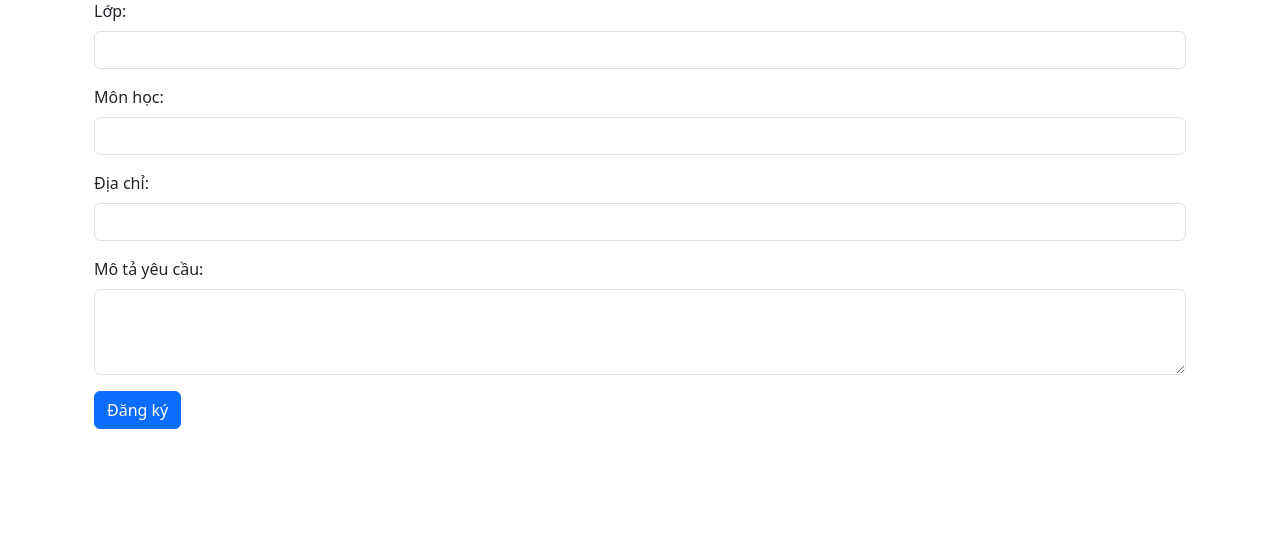
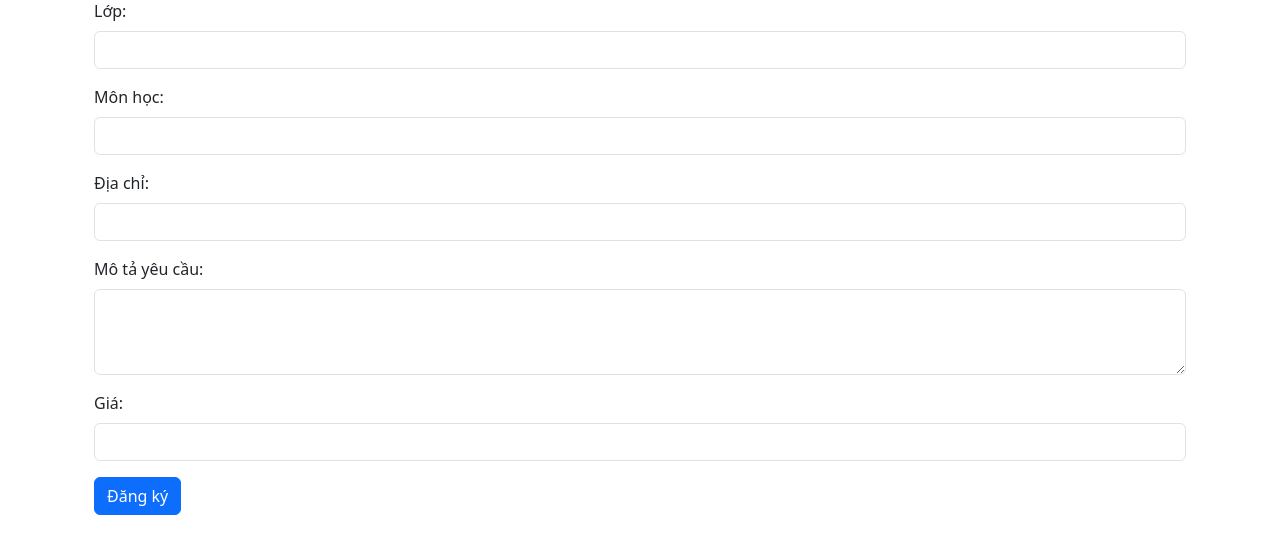
Before and after one commit to quyencanh203/Tutor-web, a Flask app: page /home/post in a window 1280 px wide. Shown: the part 103-657 px from the top of the page. Run offline with Flask 3, Linux system fonts and the light colour scheme; some libraries are stand-ins or nearby versions.

Commit message:
update post

```diff
--- a/TutorApp/app/app.py
+++ b/TutorApp/app/app.py
@@ -1,6 +1,7 @@
 from flask import Flask, render_template, request, redirect, url_for, session, flash
 from flask_mysqldb import MySQL
 import bcrypt
+from datetime import datetime
 
 app = Flask(__name__)
 
@@ -9,7 +10,7 @@ app.config["MYSQL_HOST"] = "localhost"
 app.config["MYSQL_PORT"] = 3306
 app.config["MYSQL_USER"] = "root"
 app.config["MYSQL_PASSWORD"] = "quan342004q"
-app.config["MYSQL_DB"] = "mydata"
+app.config["MYSQL_DB"] = "mydata2"
 app.config["SECRET_KEY"] = 'secret_key'
 
 mysql = MySQL(app)
@@ -101,15 +102,15 @@ def profile():
 @app.route('/home/post',methods=['GET', 'POST'])
 def post():
     if request.method == 'POST':
-        classnumber = request.form['classnumber']
         subject = request.form['subject']
-        address = request.form['address']
+        class_student = request.form['class_student']
+        booking_date = datetime.now()
+        price = request.form['price']
         describe_request = request.form['describe_request']
-
-        cur = mysql.connection.cursor()
-        cur.execute("INSERT INTO requirement(class,subject, address, describe_request) values(%s, %s, %s, %s)", (classnumber, subject, address, describe_request))
+        cursor = mysql.connection.cursor()
+        cursor.execute('INSERT INTO booking (subject, class_student, booking_date, status_booking, price, describe_request) VALUES (%s, %s, %s, %s, %s, %s)', (subject, class_student, booking_date, 'Pending', price, describe_request))
         mysql.connection.commit()
-        cur.close()
+        cursor.close()
     return render_template('post.html')
 
 if __name__ == '__main__':
--- a/TutorApp/app/templates/post.html
+++ b/TutorApp/app/templates/post.html
@@ -7,7 +7,7 @@
     <form method="post">
         <div class="form-group">
             <label for="lop">Lớp:</label>
-            <input type="text" class="form-control" id="lop" name="classnumber" required>
+            <input type="text" class="form-control" id="lop" name="class_student" required>
         </div>
         <div class="form-group">
             <label for="mon_hoc">Môn học:</label>
@@ -21,6 +21,10 @@
             <label for="yeu_cau">Mô tả yêu cầu:</label>
             <textarea class="form-control" id="yeu_cau" name="describe_request" rows="3" required></textarea>
         </div>
+        <div class="form-group">
+            <label for="gia">Giá:</label>
+            <input type="text" class="form-control" id="gia" name="price" required>
+        </div>
         <button type="submit" class="btn btn-primary">Đăng ký</button>
     </form>
 </div>
```
